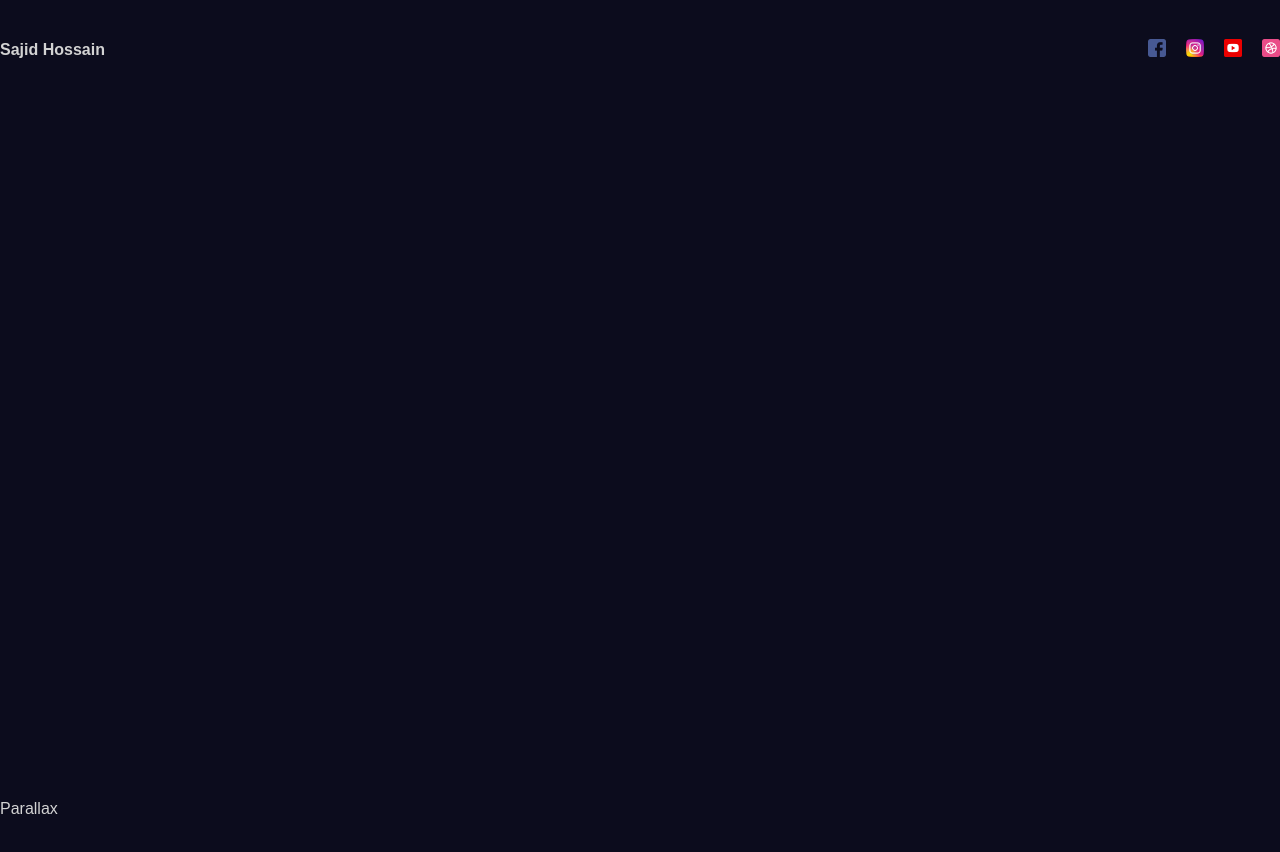
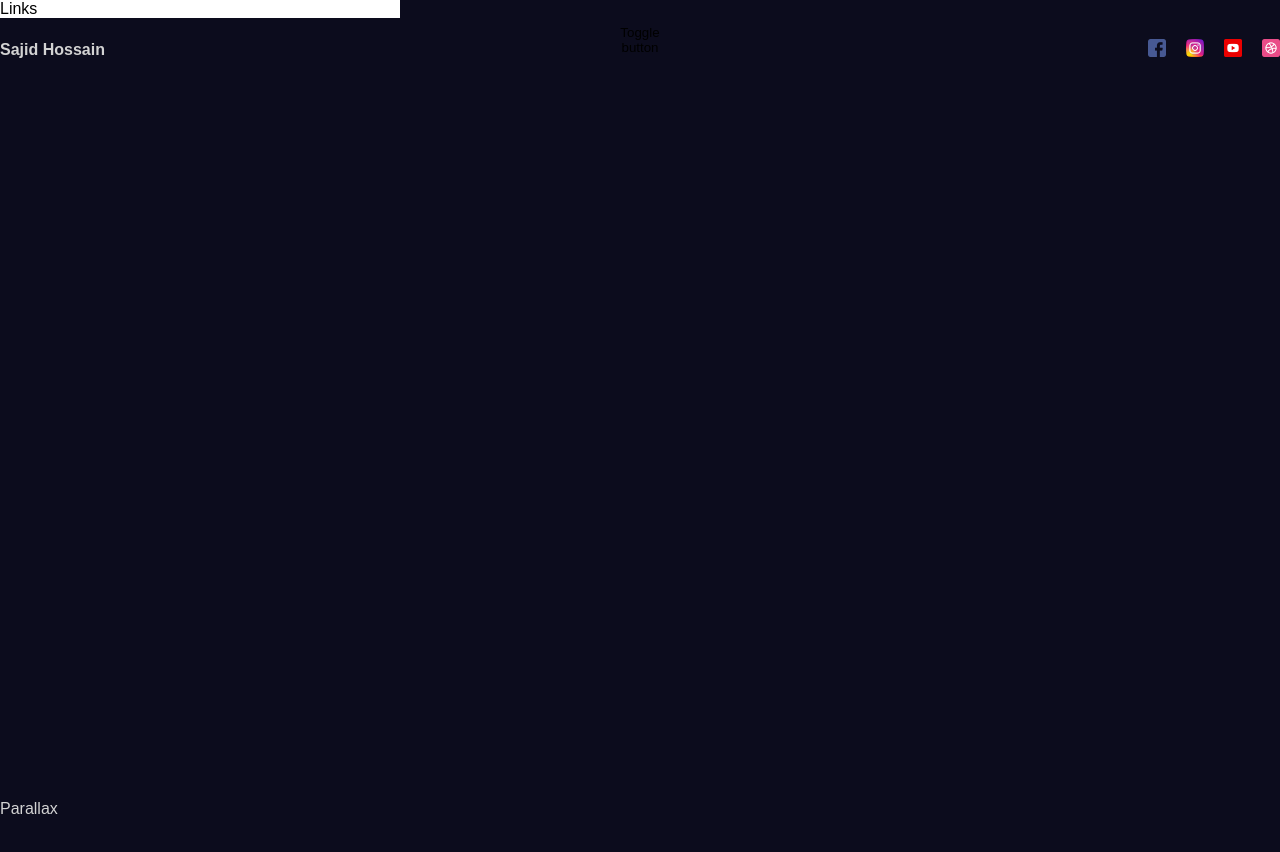
Before and after one commit to Sajid-Hossain98/portfolio-3.0, a React (Vite) app: page / in a window 1280 px wide. Shown: the top 852 px of the page. Built offline with nearby package versions, Linux system fonts and the light colour scheme.

Commit message:
initial sidebar with links styles

```diff
--- a/src/components/navbar/Navbar.jsx
+++ b/src/components/navbar/Navbar.jsx
@@ -1,10 +1,11 @@
 import { motion } from "framer-motion";
 import "./navbar.scss";
+import Sidebar from "../sidebar/Sidebar";
 
 const Navbar = () => {
   return (
     <div className="navbar">
-      {/* sidebar */}
+      <Sidebar />
 
       <div className="wrapper">
         <motion.span
--- /dev/null
+++ b/src/components/sidebar/Sidebar.jsx
@@ -0,0 +1,17 @@
+import Links from "./links/Links";
+import "./sidebar.scss";
+import ToggleButton from "./toggleButton/ToggleButton";
+
+const Sidebar = () => {
+  return (
+    <div className="sidebar">
+      <div className="bg">
+        <Links />
+      </div>
+
+      <ToggleButton />
+    </div>
+  );
+};
+
+export default Sidebar;
--- /dev/null
+++ b/src/components/sidebar/links/Links.jsx
@@ -0,0 +1,5 @@
+const Links = () => {
+  return <div>Links</div>;
+};
+
+export default Links;
--- /dev/null
+++ b/src/components/sidebar/sidebar.scss
@@ -0,0 +1,43 @@
+.sidebar {
+  display: flex;
+  flex-direction: column;
+  align-items: center;
+  justify-content: center;
+  background-color: white;
+  color: black;
+
+  .bg {
+    position: fixed;
+    top: 0;
+    left: 0;
+    width: 400px;
+    background: white;
+
+
+    .links {
+      position: absolute;
+      width: 100%;
+      height: 100%;
+      display: flex;
+      flex-direction: column;
+      align-items: center;
+      justify-content: center;
+      gap: 20px;
+
+      a {
+        font-size: 40px;
+      }
+    }
+  }
+
+  button {
+    width: 50px;
+    height: 50px;
+    border-radius: 50%;
+    position: fixed;
+    top: 25px;
+    height: 25px;
+    background-color: transparent;
+    border: none;
+  }
+}
--- /dev/null
+++ b/src/components/sidebar/toggleButton/ToggleButton.jsx
@@ -0,0 +1,5 @@
+const ToggleButton = () => {
+  return <button>Toggle button</button>;
+};
+
+export default ToggleButton;
```
